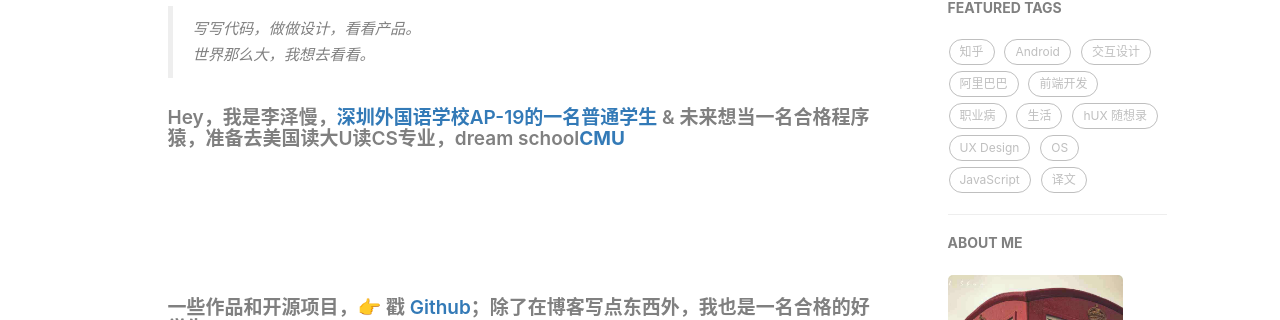
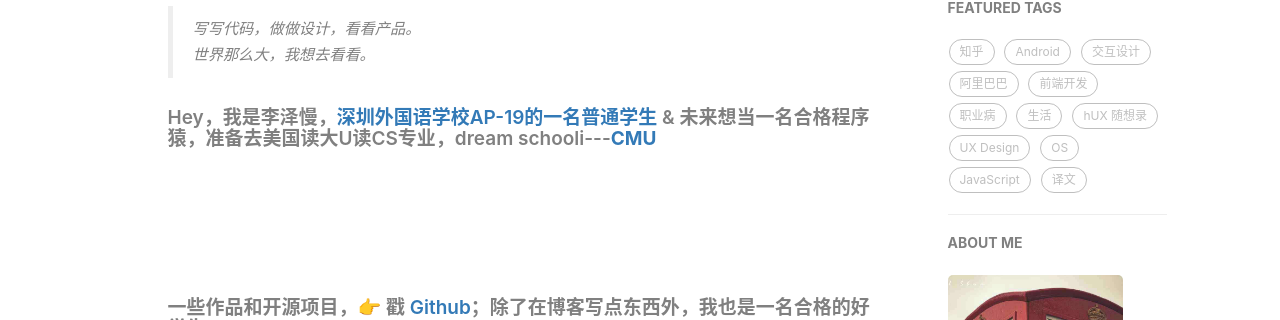
Before and after one commit to lizeman/lizeman.github.io, a Jekyll site: the page built from about.html, in a window 1280 px wide. Shown: the part 479-799 px from the top of the page. Built offline with Jekyll 4.4.1, drawn with Linux system fonts in a browser that asks for light colours; nearby versions of some CDN libraries; comment, search, counter and statistics services are not loaded.

Commit message:
change small

```diff
--- a/about.html
+++ b/about.html
@@ -18,7 +18,7 @@
     <blockquote><p>写写代码，做做设计，看看产品。<br>
     世界那么大，我想去看看。</p></blockquote>
 
-    <h5 id ="123">Hey，我是<strong>李泽慢</strong>，<a href="http://www.sfls.net.cn">深圳外国语学校AP-19的一名普通学生</a> &amp; 未来想当一名合格程序猿，准备去美国读大U读CS专业，dream school<strong><a href"http://www.cmu.edu">CMU</a></strong></h5>
+    <h5 id ="123">Hey，我是<strong>李泽慢</strong>，<a href="http://www.sfls.net.cn">深圳外国语学校AP-19的一名普通学生</a> &amp; 未来想当一名合格程序猿，准备去美国读大U读CS专业，dream schooli---<strong><a href"http://www.cmu.edu">CMU</a></strong></h5>
 <br><br><br><br>
     <h5 id ="1234">一些作品和开源项目，👉 戳 <a href="http://github.com/lizeman">Github</a>；除了在博客写点东西外，我也是一名合格的好学生。。。~~~^_^~~~ </h5>
 
```
Also changed, not shown: 5 other files.
